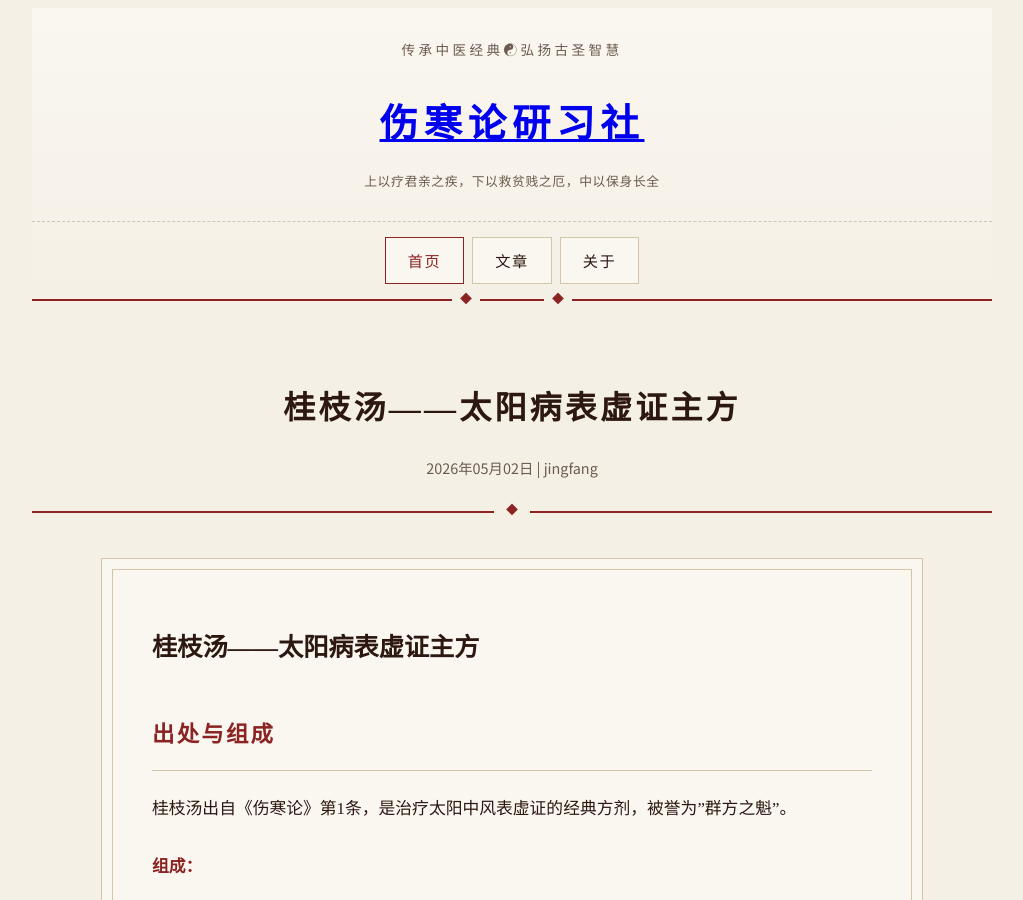
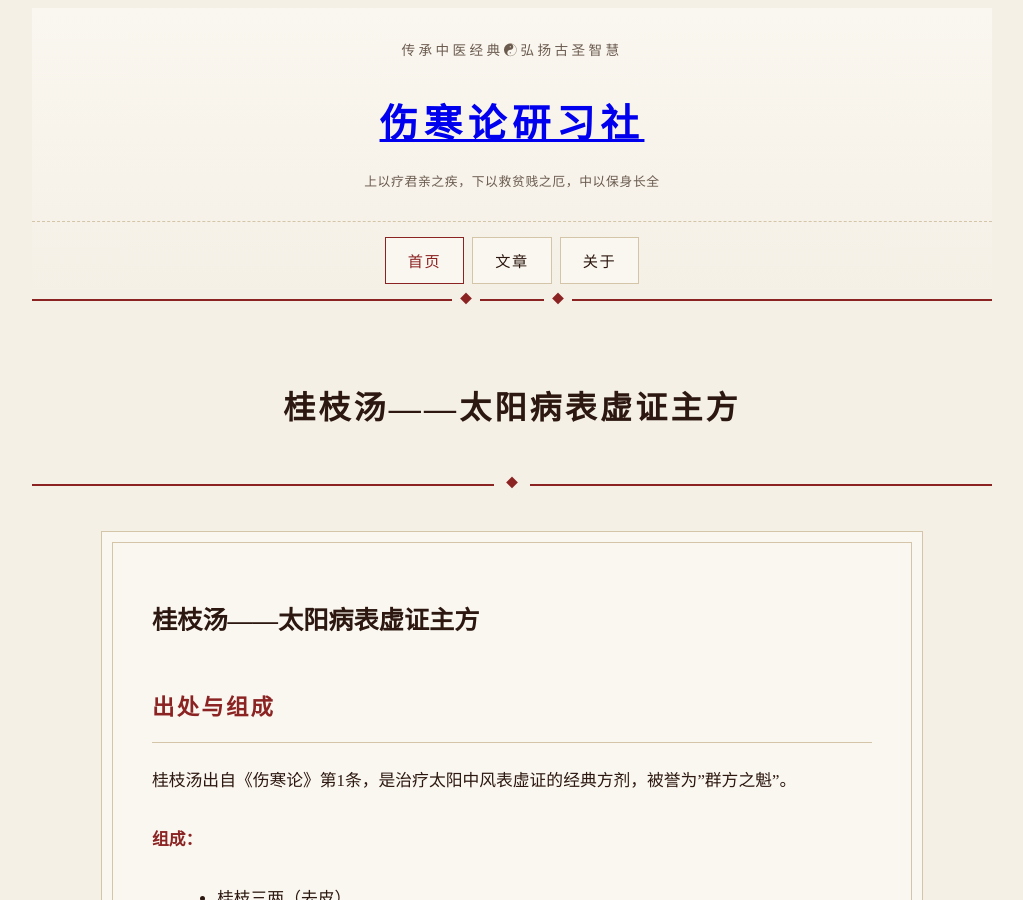
Before and after one commit to ME888888/sm, a Jekyll site: the page built from _posts/2026-05-02-桂枝汤.md, in a window 1280 px wide and 900 px high. Shown: the whole window, without its empty margins (128-1151 px from the left). Built offline with Jekyll 4.4.1, drawn with Linux system fonts in a browser that asks for light colours.

Commit message:
移除文章页的日期和分类信息

```diff
--- a/_layouts/post.html
+++ b/_layouts/post.html
@@ -4,10 +4,6 @@
 <article class="post">
   <header class="post-header">
     <h1 class="post-title">{{ page.title }}</h1>
-    <div class="post-meta">
-      <time datetime="{{ page.date | date: '%Y-%m-%d' }}">{{ page.date | date: '%Y年%m月%d日' }}</time>
-      {% if page.categories %} | <span>{{ page.categories }}</span>{% endif %}
-    </div>
   </header>
   <div class="post-content">
     {{ content }}
```
